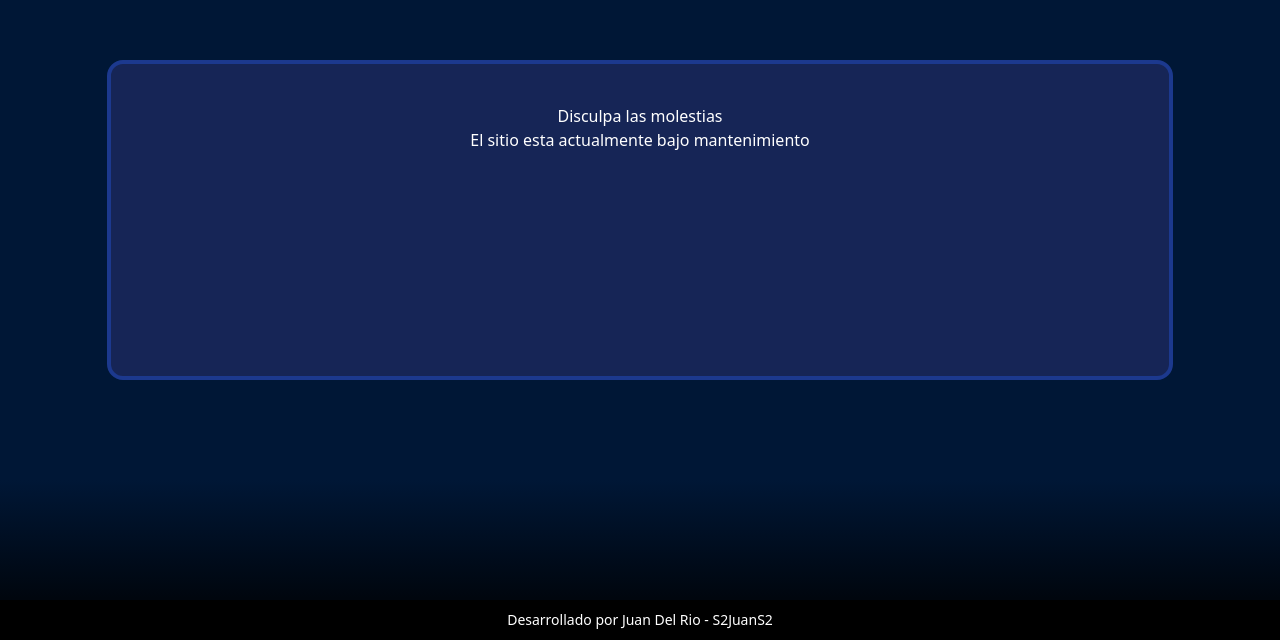
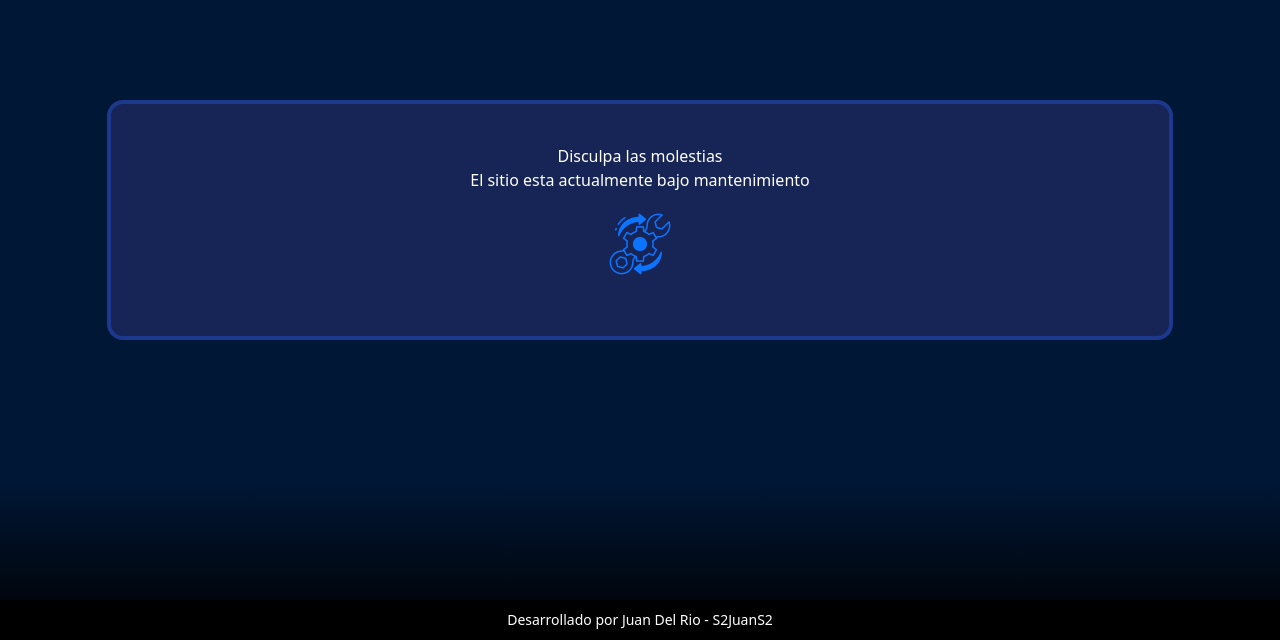
Before and after one commit to S2JuanS2/S2JuanS2.github.io, a React (Vite) app: page /#/ in a window 1280 px wide. Shown: the part 160-800 px from the top of the page. Built offline with nearby package versions, Linux system fonts and the light colour scheme.

Commit message:
[New] image mant

```diff
--- a/src/pages/Home.jsx
+++ b/src/pages/Home.jsx
@@ -5,9 +5,12 @@ function Home() {
   return (
     <div className="flex flex-col min-h-screen">
       <div className="flex flex-grow justify-center items-center">
-        <div className="pt-10 border-4 border-blue-900 bg-blue-950 rounded-2xl w-10/12 h-80 text-center">
+        <div className="pt-10 border-4 border-blue-900 bg-blue-950 rounded-2xl w-10/12 h-60 text-center">
           <p className="text-white">Disculpa las molestias</p>
           <p className="text-white">El sitio esta actualmente bajo mantenimiento</p>
+          <div className="flex justify-center">
+            <img src="/images/mantenimiento.png" alt="mant" className="mt-5"/>
+          </div>
         </div>
       </div>
       <Footer className="mt-auto" />
```
Also changed, not shown: public/images/mantenimiento.png (added).
